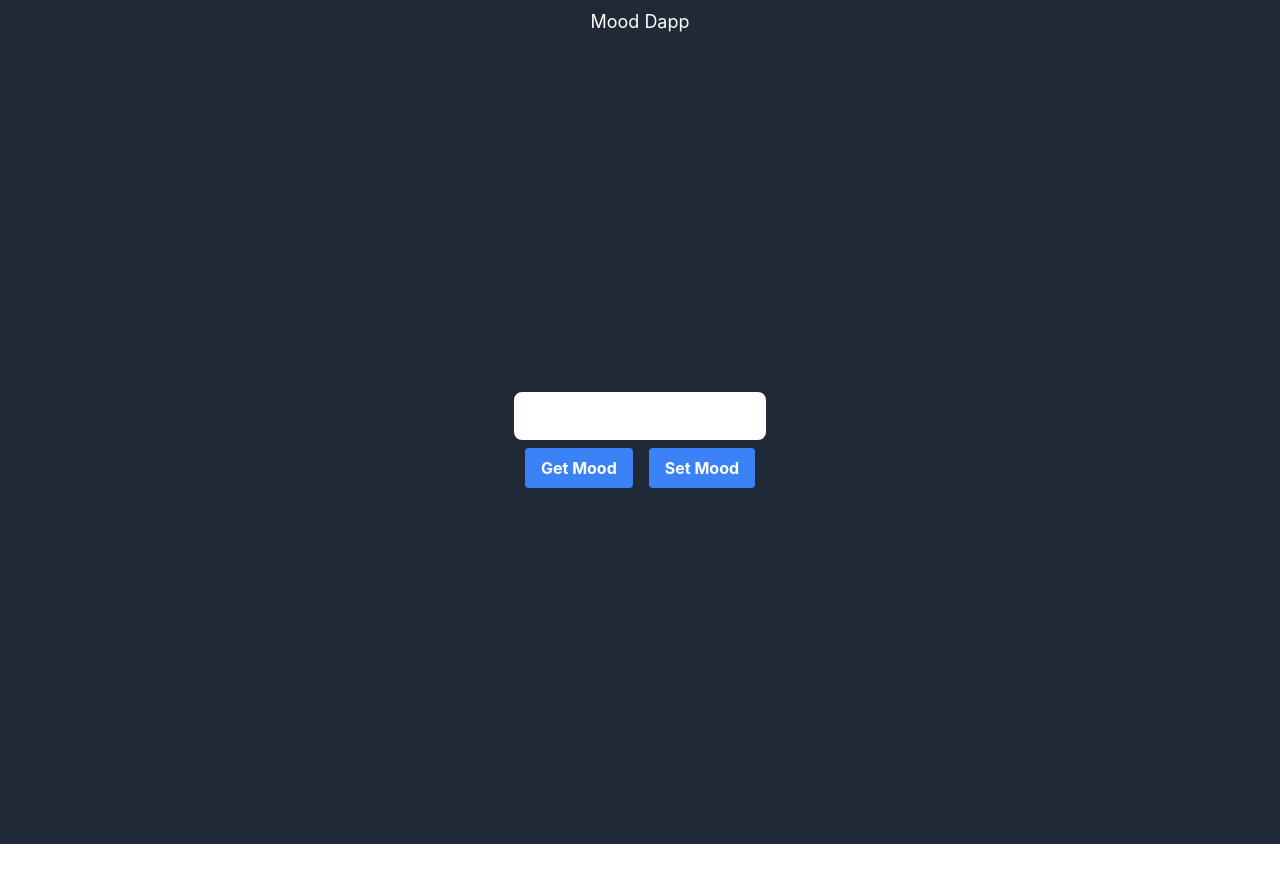
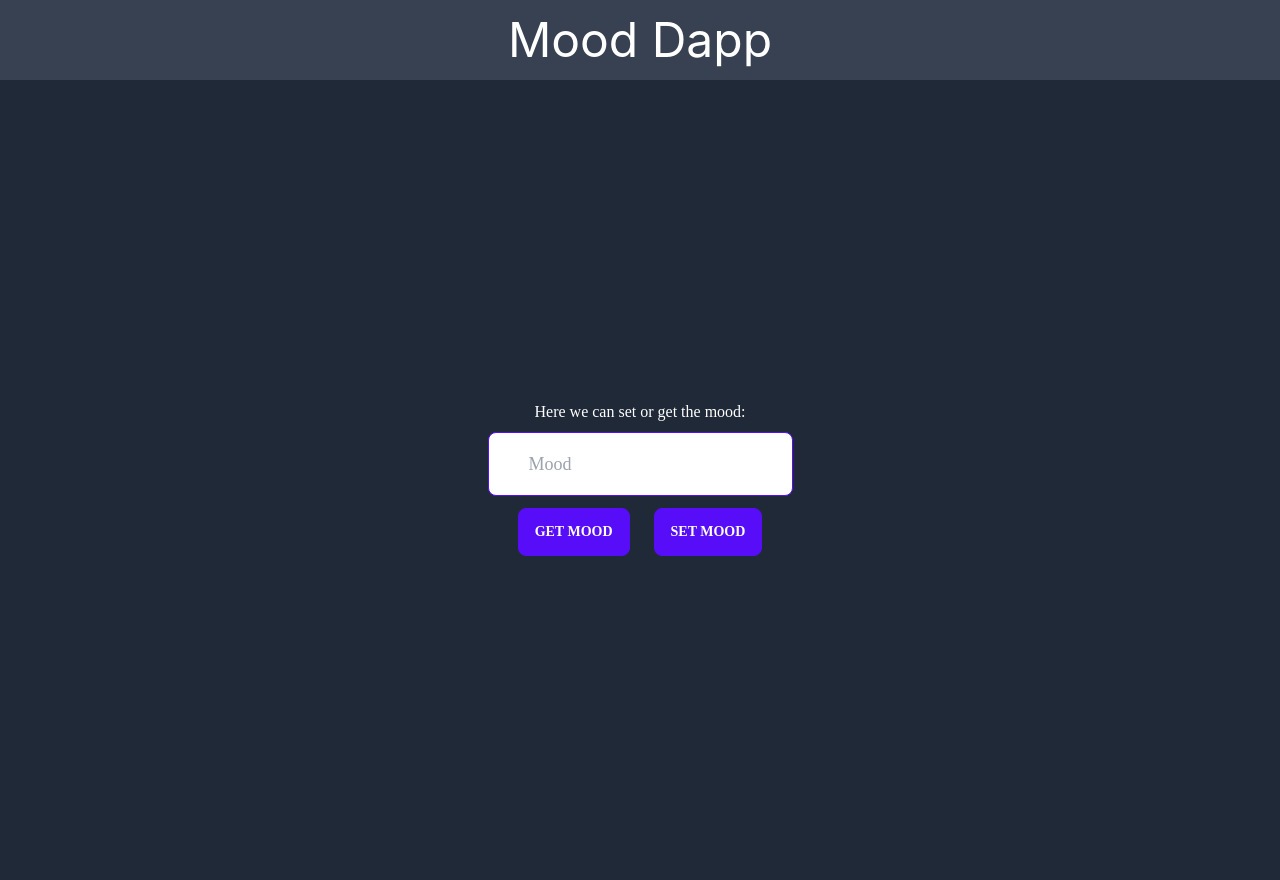
Before and after one commit to sbelka-1703/react-mood-dapp, a React (Create React App) app: page / in a window 1280 px wide. Before the commit the page ends 844 px from the top, so only its background shows below. Built offline with nearby package versions, Linux system fonts and the light colour scheme.

Commit message:
Imporved styling and added poppins font

```diff
--- a/src/App.js
+++ b/src/App.js
@@ -1,30 +1,44 @@
-import logo from './logo.svg';
+
 import './App.css';
 
 function App() {
   return (
-   <>
+    <>
 
-      <header className='bg-gray-800 text-white flex justify-center p-2  text-lg'>Mood Dapp</header>
-      <div class = " bg-gray-800 min-h-screen flex flex-col justify-center items-center ">
+      <header className='bg-gray-700 text-white flex justify-center items-center p-4  text-5xl'>Mood Dapp</header>
+      <div class=" bg-gray-800 min-h-screen flex flex-col justify-center items-center font-poppins">
+        <p className='text-white  p-2'>Here we can set or get the mood:</p>
+        <input className="input input-lg input-primary px-10" placeholder="Mood"></input>
 
-        <input className='input input-mg'></input>
+        <div>
 
-       <div>
-
-          <button className="bg-blue-500 hover:bg-blue-700 text-white font-bold py-2 px-4 m-2 rounded">
+          <button class="btn btn-primary m-3">
             Get Mood
           </button>
-          <button className="bg-blue-500 hover:bg-blue-700 text-white font-bold py-2 px-4 m-2 rounded">
+          <button class="btn btn-primary m-3">
             Set Mood
           </button>
+        </div>
 
-
-
-        </div>
       </div>
     </>
   );
 }
 
 export default App;
+
+
+/*  <p>
+          <input  className="input input-lg input-primary	 px-10" placeholder="Mood"></input>
+        </p>
+        <a className ="flex flex-col">
+          <div>
+          <button class="btn btn-primary m-3">
+            Get Mood
+          </button>
+          <button class="btn btn-primary m-3">
+            Set Mood
+          </button>
+          </div>
+
+  */
--- a/src/index.css
+++ b/src/index.css
@@ -12,6 +12,9 @@ code {
     monospace;
 }
 
+
+@import url('https://fonts.googleapis.com/css2?family=Poppins:wght@300;400&display=swap');
+
 @tailwind base;
 @tailwind components;
 @tailwind utilities;
--- a/tailwind.config.js
+++ b/tailwind.config.js
@@ -3,7 +3,11 @@ module.exports = {
     "./src/**/*.{js,jsx,ts,tsx}"
   ],
   theme: {
-    extend: {},
+    extend: {
+      fontFamily: {
+        poppins: ['Poppins']
+      }
+    },
   },
   plugins: [
     require('daisyui'),
```
